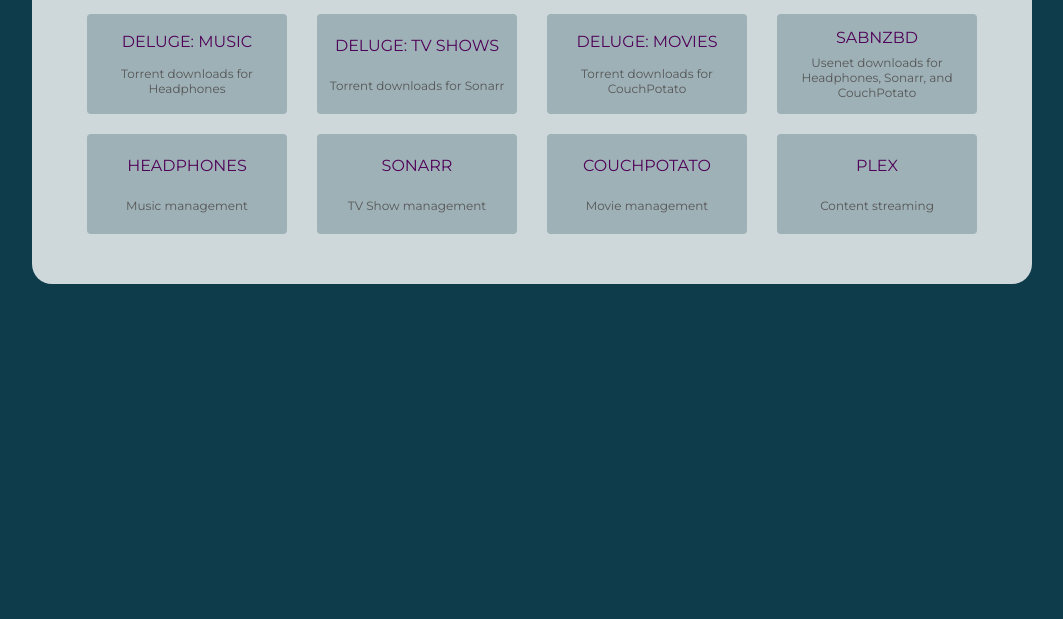
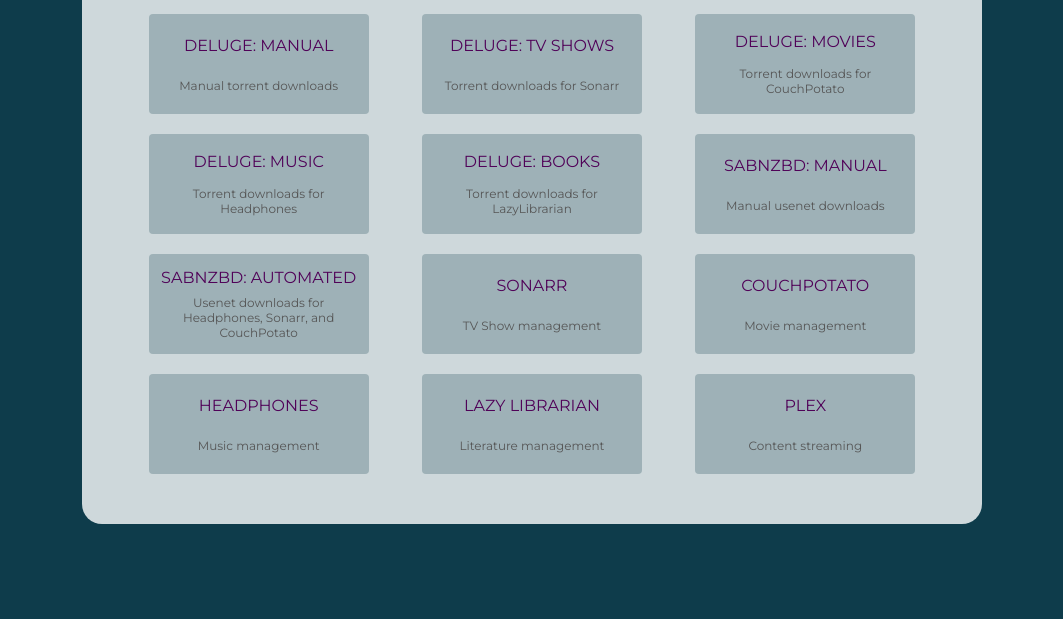
Before and after one commit to chpatton013/docker-media-server, a plain HTML site: page nginx_config/www/index.html in a window 1280 px wide. Shown: the part 181-800 px from the top of the page, without its empty margins (108-1171 px from the left). Drawn offline with Linux system fonts and the light colour scheme.

Commit message:
temporary checkin

```diff
--- a/nginx_config/www/index.html
+++ b/nginx_config/www/index.html
@@ -73,7 +73,7 @@
 
         border-radius: 20px;
         padding: 40px;
-        width: 1000px;
+        width: 900px;
       }
 
       .title {
@@ -91,7 +91,7 @@
       }
 
       .cell {
-        width: 200px;
+        width: 220px;
         height: 100px;
         padding: 10px;
         margin: 10px;
@@ -128,10 +128,10 @@
       <div class="directory">
         <div class="cell">
           <div class="name">
-            <a href="http://magnus:8112">Deluge: Music</a>
+            <a href="http://magnus:8112">Deluge: Manual</a>
           </div>
           <div class="description">
-            <span>Torrent downloads for Headphones</span>
+            <span>Manual torrent downloads</span>
           </div>
         </div>
         <div class="cell">
@@ -152,18 +152,34 @@
         </div>
         <div class="cell">
           <div class="name">
-            <a href="http://magnus:8080">Sabnzbd</a>
+            <a href="http://magnus:8115">Deluge: Music</a>
           </div>
           <div class="description">
-            <span>Usenet downloads for Headphones, Sonarr, and CouchPotato</span>
+            <span>Torrent downloads for Headphones</span>
           </div>
         </div>
         <div class="cell">
           <div class="name">
-            <a href="http://magnus:8181">Headphones</a>
+            <a href="http://magnus:8116">Deluge: Books</a>
           </div>
           <div class="description">
-            <span>Music management</span>
+            <span>Torrent downloads for LazyLibrarian</span>
+          </div>
+        </div>
+        <div class="cell">
+          <div class="name">
+            <a href="http://magnus:8080">Sabnzbd: Manual</a>
+          </div>
+          <div class="description">
+            <span>Manual usenet downloads</span>
+          </div>
+        </div>
+        <div class="cell">
+          <div class="name">
+            <a href="http://magnus:8081">Sabnzbd: Automated</a>
+          </div>
+          <div class="description">
+            <span>Usenet downloads for Headphones, Sonarr, and CouchPotato</span>
           </div>
         </div>
         <div class="cell">
@@ -184,6 +200,22 @@
         </div>
         <div class="cell">
           <div class="name">
+            <a href="http://magnus:8181">Headphones</a>
+          </div>
+          <div class="description">
+            <span>Music management</span>
+          </div>
+        </div>
+        <div class="cell">
+          <div class="name">
+            <a href="http://magnus:5299">Lazy Librarian</a>
+          </div>
+          <div class="description">
+            <span>Literature management</span>
+          </div>
+        </div>
+        <div class="cell">
+          <div class="name">
             <a href="http://magnus:32400/web">Plex</a>
           </div>
           <div class="description">
```
Also changed, not shown: 2 other files.
